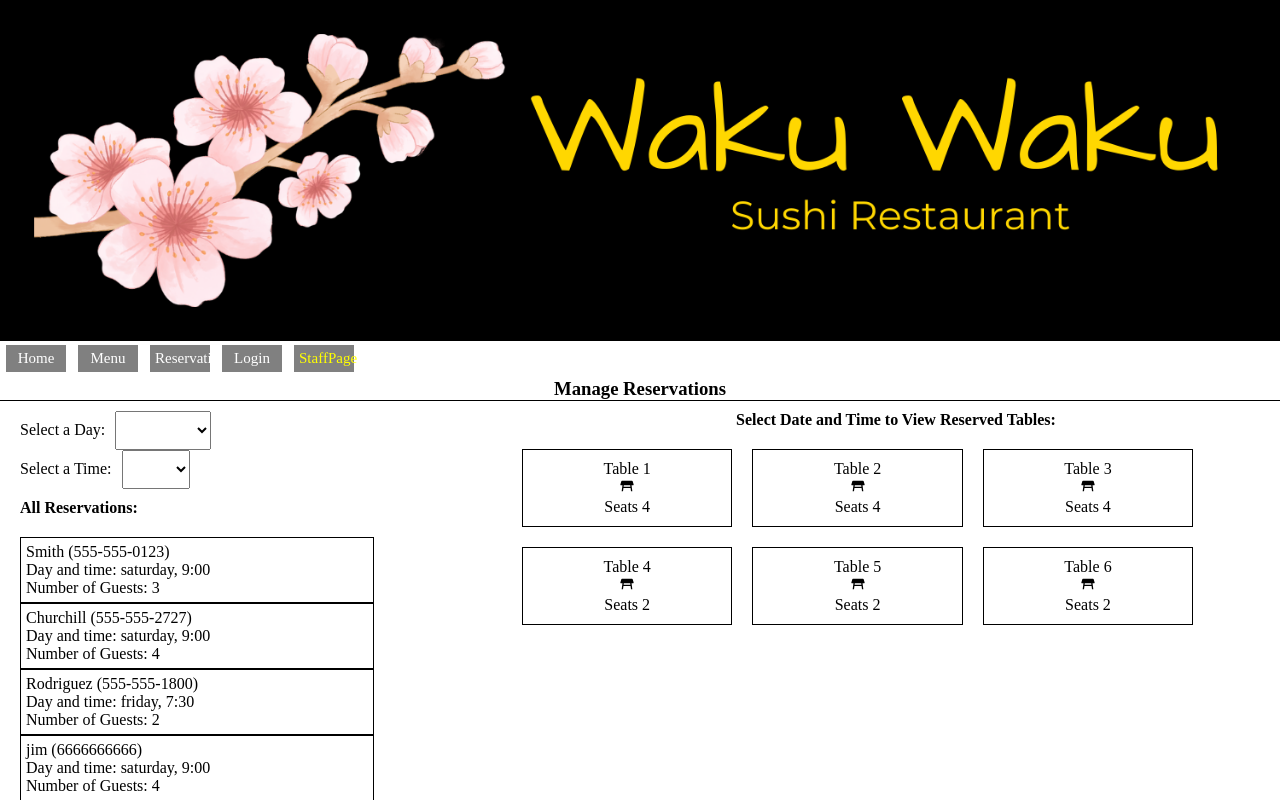
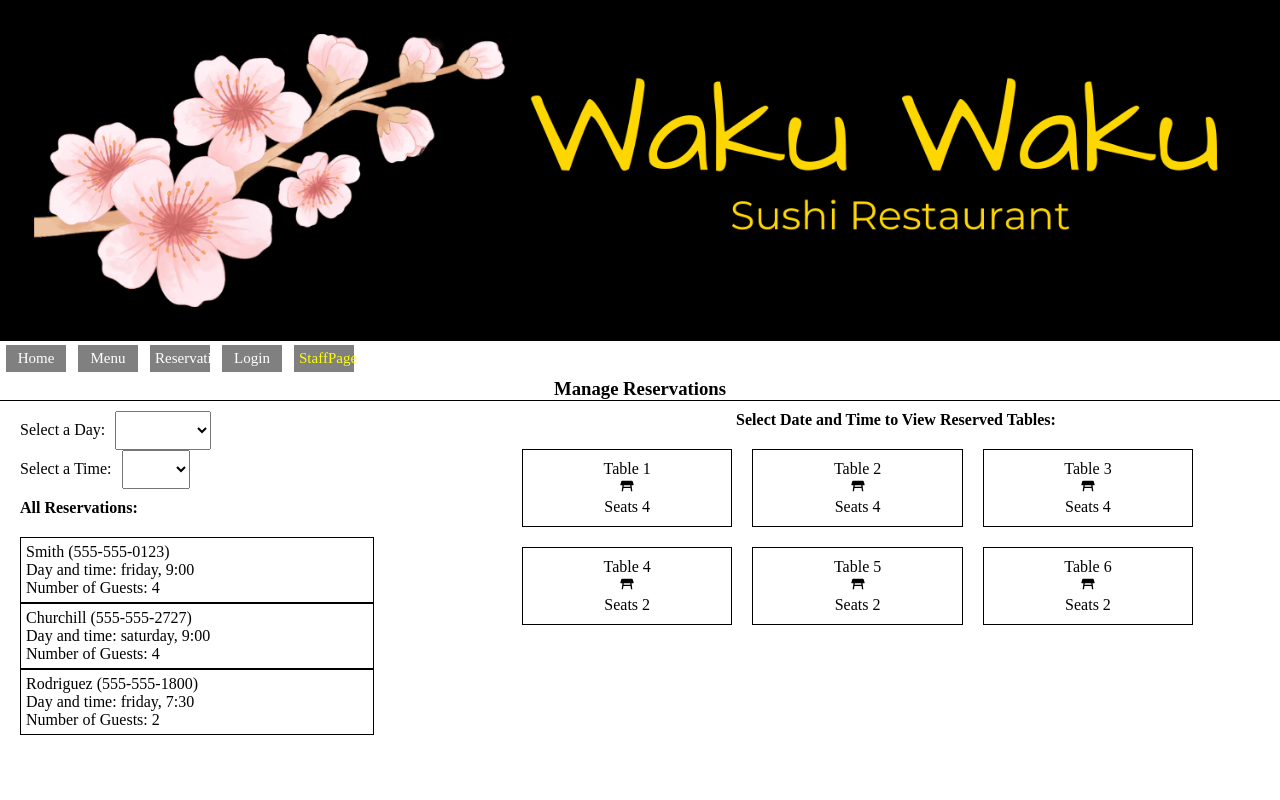
Before and after one commit to jgrimes86/Waku-Waku-Sushi-Restaurant, a React (Create React App) app: page /staff in a window 1280 px wide. Shown: the top 800 px of the page. Built offline with nearby package versions, Linux system fonts and the light colour scheme; data requests are answered from the project's data file.

Commit message:
edit reservation menu updates table and reservation databases

```diff
--- a/db.json
+++ b/db.json
@@ -59,8 +59,8 @@
     {
       "id": 2,
       "seats": 4,
-      "1930-seating": false,
-      "2100-seating": true
+      "1930-seating": true,
+      "2100-seating": false
     },
     {
       "id": 3,
@@ -77,13 +77,13 @@
     {
       "id": 5,
       "seats": 2,
-      "1930-seating": false,
+      "1930-seating": true,
       "2100-seating": true
     },
     {
       "id": 6,
       "seats": 2,
-      "1930-seating": true,
+      "1930-seating": false,
       "2100-seating": true
     }
   ],
@@ -98,13 +98,13 @@
       "id": 2,
       "seats": 4,
       "1930-seating": true,
-      "2100-seating": false
+      "2100-seating": true
     },
     {
       "id": 3,
       "seats": 4,
       "1930-seating": true,
-      "2100-seating": false
+      "2100-seating": true
     },
     {
       "id": 4,
@@ -127,22 +127,22 @@
   ],
   "reservations": [
     {
-      "date": "saturday",
-      "guests": "3",
       "id": 1,
       "name": "Smith",
       "phoneNumber": "555-555-0123",
-      "table": "1",
+      "guests": "4",
+      "date": "friday",
+      "table": "2",
       "time": "9:00"
     },
     {
+      "date": "saturday",
+      "guests": "4",
       "id": 2,
       "name": "Churchill",
       "phoneNumber": "555-555-2727",
-      "guests": "4",
-      "date": "saturday",
-      "time": "9:00",
-      "table": "2"
+      "table": "1",
+      "time": "9:00"
     },
     {
       "id": 3,
@@ -150,35 +150,8 @@
       "phoneNumber": "555-555-1800",
       "guests": "2",
       "date": "friday",
-      "time": "7:30",
-      "table": "5"
-    },
-    {
-      "name": "jim",
-      "phoneNumber": "6666666666",
-      "guests": "4",
-      "date": "saturday",
-      "time": "9:00",
-      "table": 1,
-      "id": 4
-    },
-    {
-      "name": "ling",
-      "phoneNumber": "2222222222",
-      "guests": "4",
-      "date": "saturday",
-      "time": "9:00",
-      "table": 1,
-      "id": 5
-    },
-    {
-      "name": "test",
-      "phoneNumber": "4444444444",
-      "guests": "4",
-      "date": "saturday",
-      "time": "9:00",
-      "table": 3,
-      "id": 6
+      "table": "6",
+      "time": "7:30"
     }
   ]
 }
--- a/src/Components/Content.js
+++ b/src/Components/Content.js
@@ -27,7 +27,11 @@ function Content() {
     }, [])
 
     function handleChangeReservation(changedReservation) {
-        console.log(changedReservation)
+        setReservations(reservations => reservations.map(res => {
+            if (res.id === changedReservation.id) {
+                return changedReservation
+            } else return res
+        }))
     }
 
     const context = {
--- a/src/Components/ReservationItem.js
+++ b/src/Components/ReservationItem.js
@@ -1,18 +1,21 @@
 import { useState } from "react";
+import { useOutletContext } from "react-router-dom";
 
 const defaultResForm = {
-    date: "",
-    guests: "",
     id: "",
     name: "",
     phoneNumber: "",
+    guests: "",
+    date: "",
     table: "",
-    time: ""
+    time: "",
 }
 
 function ReservationItem({res, clickOnReservation, selectedReservation, handleChangeReservation}) {
     const {id, name, phoneNumber, date, time, guests, table} = res;
     const [editResForm, setEditResForm] = useState(defaultResForm)
+
+    const {friRez, satRez, setFriRez, setSatRez} = useOutletContext()
 
     // console.log("reservation form: ", editResForm)
 
@@ -29,13 +32,52 @@ function ReservationItem({res, clickOnReservation, selectedReservation, handleCh
 
     function handleSubmit(event) {
         event.preventDefault();
-        console.log("clicked")
+        // console.log("clicked")
         let changedReservation = {...editResForm}
         for (let key in changedReservation) {
             if (!changedReservation[key]) {
                 changedReservation[key] = selectedReservation[key]
             }
         }
+        if (changedReservation.table !== selectedReservation.table) {
+            const originalTableDB = (selectedReservation.date === "friday") ? friRez : satRez;
+            const originalTableDBUpdate = (selectedReservation.date === "friday") ? setFriRez : setSatRez;
+            const originalSeating = (selectedReservation.time === "7:30" ? "1930-seating" : "2100-seating");
+            const newTableDb = (changedReservation.date === "friday") ? friRez : satRez;
+            const newTableDBUpdate = (changedReservation.date === "friday") ? setFriRez : setSatRez;
+            const newSeating = (changedReservation.time === "7:30" ? "1930-seating" : "2100-seating");
+            // update current table
+            fetch(`http://localhost:3001/${changedReservation.date}_tables/${selectedReservation.table}`, {
+                method: "PATCH",
+                headers: {
+                    "Content-Type": "application/json"
+                },
+                body: JSON.stringify({[originalSeating]: true})
+            })
+            .then(resp => resp.json())
+            .then(oldTable => {
+                originalTableDBUpdate(originalTableDB => originalTableDB.map(table => {
+                    if(table.id === oldTable.id) {
+                        return oldTable
+                    } else return table
+                }));
+                // update new table
+                fetch(`http://localhost:3001/${changedReservation.date}_tables/${changedReservation.table}`, {
+                    method: "PATCH",
+                    headers: {
+                        "Content-Type": "application/json"
+                    },
+                    body: JSON.stringify({[newSeating]: false})
+                })
+                .then(resp => resp.json())
+                .then(newTable => newTableDBUpdate(newTableDb => newTableDb.map(table => {
+                    if(table.id === newTable.id) {
+                        return newTable
+                    } else return table
+                })))
+            })
+        }
+        // update reservation
         fetch(`http://localhost:3001/reservations/${changedReservation.id}`, {
             method: "PUT",
             headers: {
@@ -43,8 +85,14 @@ function ReservationItem({res, clickOnReservation, selectedReservation, handleCh
             },
             body: JSON.stringify(changedReservation)
         })
-        handleChangeReservation(changedReservation)
+        .then(resp => resp.json())
+        .then(updatedRes => handleChangeReservation(updatedRes))
     }
+
+    // console.log("friday tables: ", friRez)
+    // console.log("saturday tables: ", satRez)
+
+
 
     const reservationChange = () => {
         return (
```
